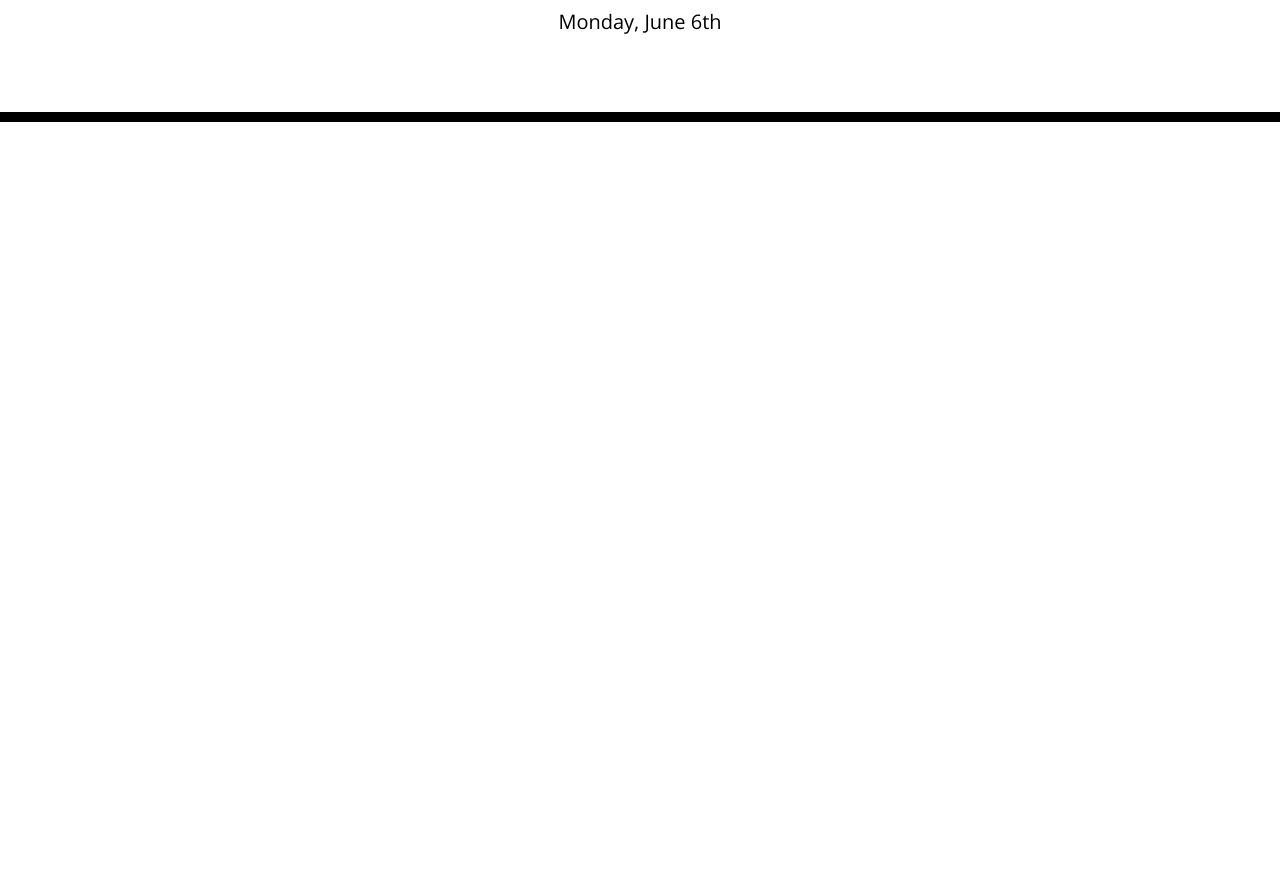
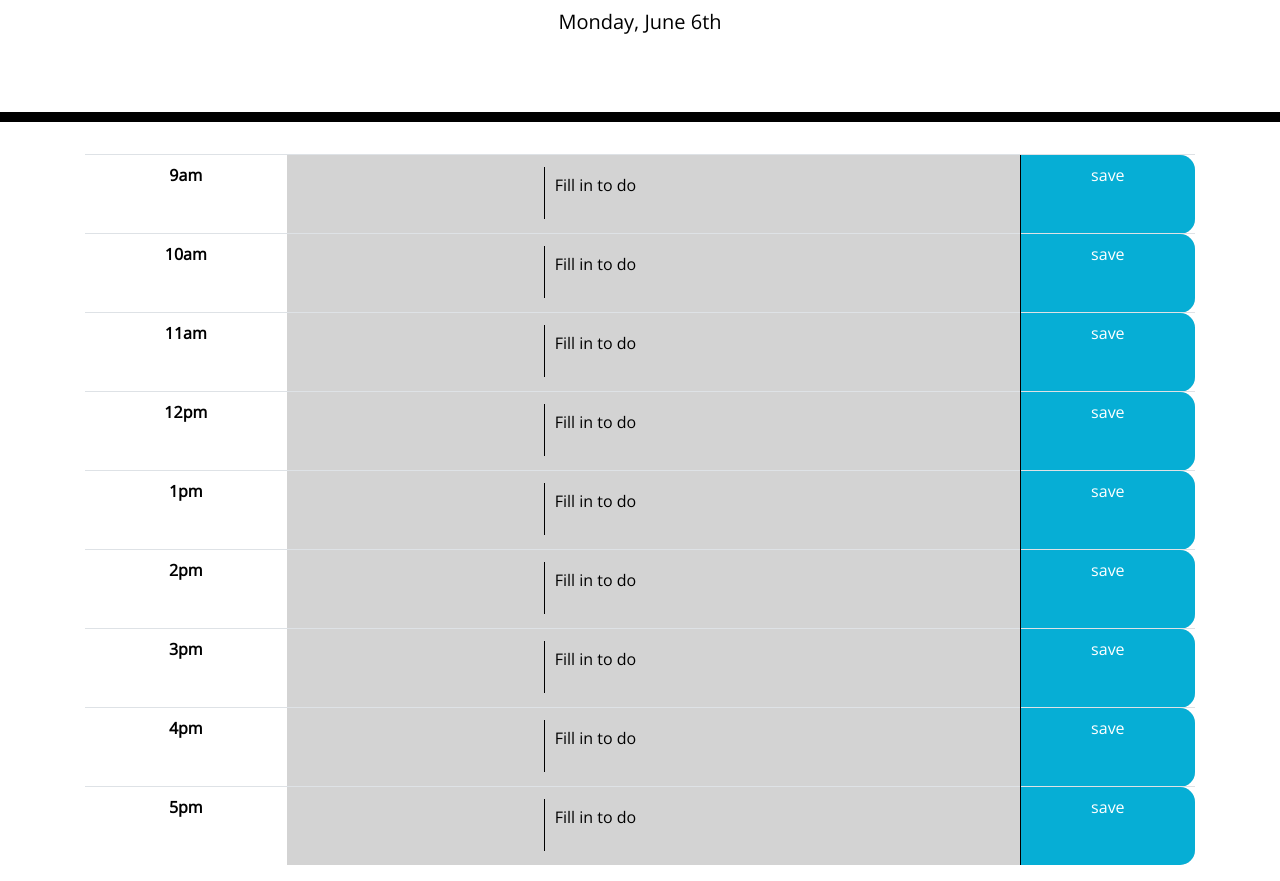
Before and after one commit to mayalorimer/work-day-planner, a plain HTML site: page index.html in a window 1280 px wide. Shown: the part 182-1063 px from the top of the page. Before the commit the page ends 800 px from the top, so only its background shows below. Drawn offline with nearby package versions, Linux system fonts and the light colour scheme.

Commit message:
Changed formatting and added HTML

```diff
--- a/assets/script.js
+++ b/assets/script.js
@@ -2,15 +2,5 @@
 var day = moment().format("dddd, MMMM Do");
 $("#currentDay").text(day);
 
-
-//loop to create time blocks for the work day
-for (var i = 9; i < 6; i++){
-    var timeBlock = $('<section>');
-    timeBlock.addClass('time-block');
-    var row = $('<div>');
-    row.addClass("row");
-    var hour = $("<div>");
-    hour.addClass("hour");
-
-
-}
+var currentTime = moment().format("H");
+console.log(currentTime);
--- a/index.html
+++ b/index.html
@@ -39,6 +39,53 @@
     </header>
     <div class="container">
       <!-- Timeblocks go here -->
+      <table class="table">
+        <tr class="past time-block">
+          <th scope="row" class="hour" id="9">9am</th>
+          <td colspan="2"><textarea>Fill in to do</textarea>
+          <td class="saveBtn">save</td>
+        </tr>
+          <tr class="past time-block">
+            <th scope="row" class="hour" id="10">10am</th>
+            <td colspan="2"><textarea>Fill in to do</textarea>
+            <td class="saveBtn">save</td>
+          </tr>
+          <tr class="past time-block">
+            <th scope="row" class="hour" id="11">11am</th>
+            <td colspan="2"><textarea>Fill in to do</textarea>
+            <td class="saveBtn">save</td>
+          </tr>
+          <tr class="past time-block">
+            <th scope="row" class="hour">12pm</th>
+            <td colspan="2"><textarea>Fill in to do</textarea>
+            <td class="saveBtn">save</td>
+          </tr>
+            <tr class="past time-block">
+              <th scope="row" class="hour">1pm</th>
+              <td colspan="2"><textarea>Fill in to do</textarea>
+              <td class="saveBtn">save</td>
+            </tr>
+            <tr class="past time-block">
+              <th scope="row" class="hour">2pm</th>
+              <td colspan="2"><textarea>Fill in to do</textarea>
+              <td class="saveBtn">save</td>
+            </tr>
+            <tr class="past time-block">
+              <th scope="row" class="hour">3pm</th>
+              <td colspan="2"><textarea>Fill in to do</textarea>
+              <td class="saveBtn">save</td>
+            </tr>
+              <tr class="past time-block">
+                <th scope="row" class="hour">4pm</th>
+                <td colspan="2"><textarea>Fill in to do</textarea>
+                <td class="saveBtn">save</td>
+              </tr>
+              <tr class="past time-block">
+                <th scope="row" class="hour">5pm</th>
+                <td colspan="2"><textarea>Fill in to do</textarea>
+                <td class="saveBtn">save</td>
+              </tr>
+      </table>
     </div>
 
     <script src="./assets/script.js"></script>
```
